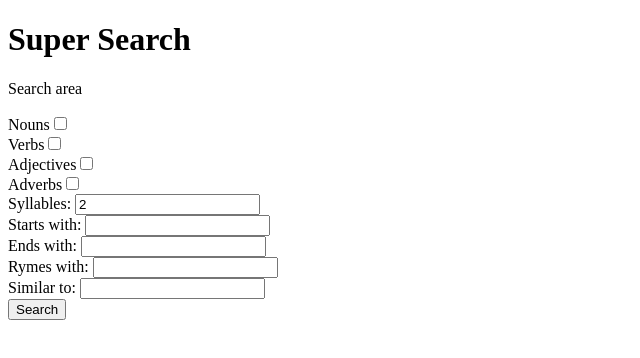
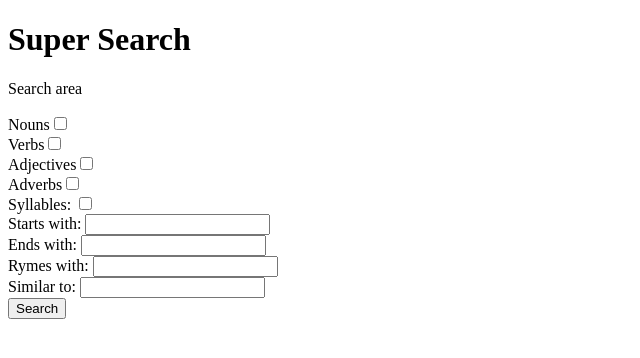
Before and after one commit to UltravioletVoodoo/Super_Search, a Next.js app: page / in a window 1280 px wide. Shown: the top 358 px of the page, without its empty margins (0-640 px from the left). Built offline with nearby package versions, Linux system fonts and the light colour scheme.

Commit message:
Syllables are now optional

```diff
--- a/components/SearchInput.js
+++ b/components/SearchInput.js
@@ -11,6 +11,7 @@
         verb: false,
         adjective: false,
         adverb: false,
+        useSyllables: false,
         syllables: 2,
         startsWith: "",
         endsWith: "",
@@ -47,7 +48,9 @@
             if (!searchOjbect.verb && arrayContains(dataWord.tags, 'v')) continue;
             if (!searchOjbect.adjective && arrayContains(dataWord.tags, 'adj')) continue;
             if (!searchOjbect.adverb && arrayContains(dataWord.tags, 'adv')) continue;
-            if (searchOjbect.syllables != dataWord.numSyllables) continue;
+            if (searchOjbect.useSyllables) {
+                if (searchOjbect.syllables != dataWord.numSyllables) continue;
+            }
             strippedData.push(dataWord);
         }
         return strippedData;
@@ -90,6 +93,12 @@
     function handleAdverbChange() {
         let result = {... searchOjbect};
         result.adverb = !result.adverb;
+        setSearchObject(result);
+    }
+
+    function handleUseSyllablesChange() {
+        let result = {... searchOjbect};
+        result.useSyllables = !result.useSyllables;
         setSearchObject(result);
     }
 
@@ -144,7 +153,10 @@
             </div>
             <div>
                 <label htmlFor="syllable">Syllables: </label>
-                <input type="number" id="syllables" value={searchOjbect.syllables} onChange={handleSyllablesChange}></input>
+                <input type="checkbox" id="useSyllables" value={searchOjbect.useSyllables} onChange={handleUseSyllablesChange}></input>
+                {searchOjbect.useSyllables && (
+                    <input type="number" id="syllables" value={searchOjbect.syllables} onChange={handleSyllablesChange}></input>
+                )}
             </div>
             <div>
                 <label htmlFor="startsWith">Starts with: </label>
```
